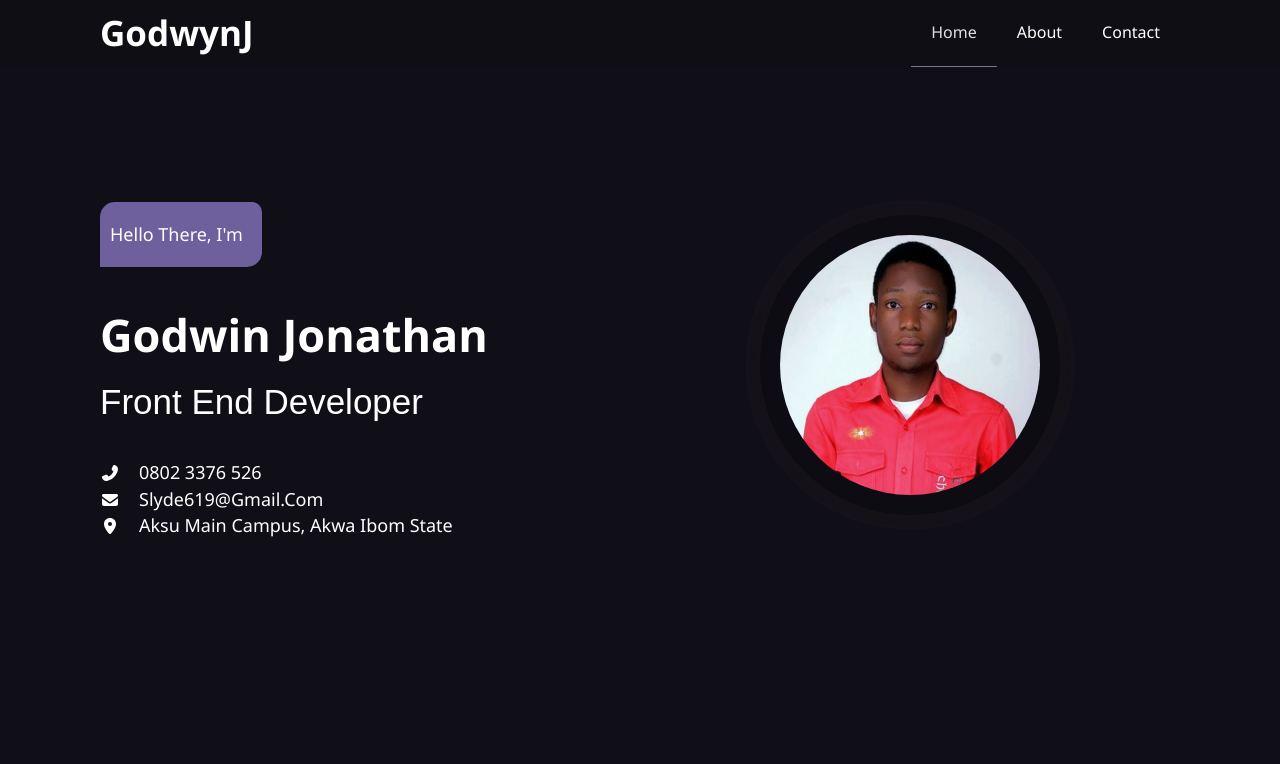
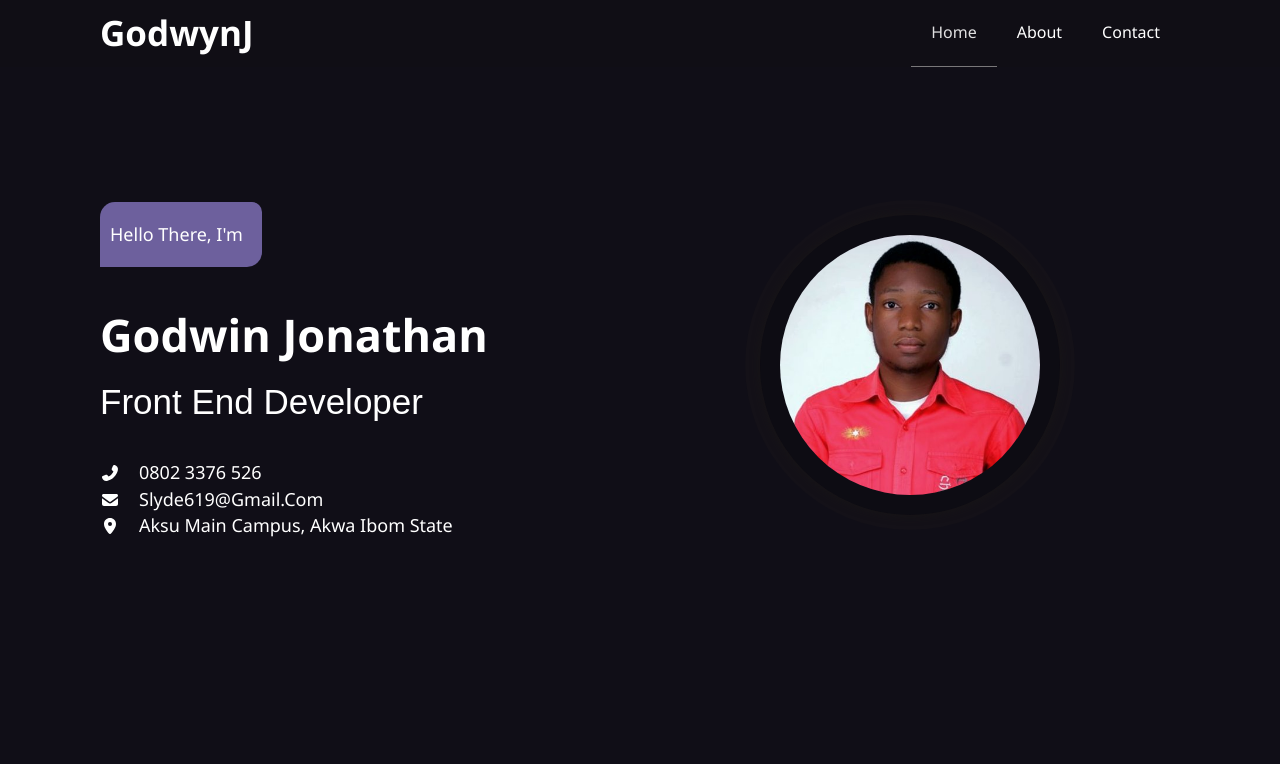
Before and after one commit to slyde619/slyde619.github.io, a plain HTML site: page index.html in a window 1280 px wide. Shown: the top 764 px of the page. Drawn offline with Linux system fonts and the light colour scheme; a web font is replaced by a local one.

Commit message:
updated scroll behavior and image object fit

```diff
--- a/css/main.css
+++ b/css/main.css
@@ -11,6 +11,7 @@ body{
     font-family: 'Segoe UI', Tahoma, Geneva, Verdana, sans-serif;
     line-height: 1.6em;
     background: #100e17;
+    scroll-behavior: smooth;
 }
 h1,
 h2,
@@ -26,6 +27,8 @@ a{
 
 img{
     max-width: 100%;
+    object-fit: cover;
+    object-position: top;
 }
 p{
     margin: 5px 0;
```
